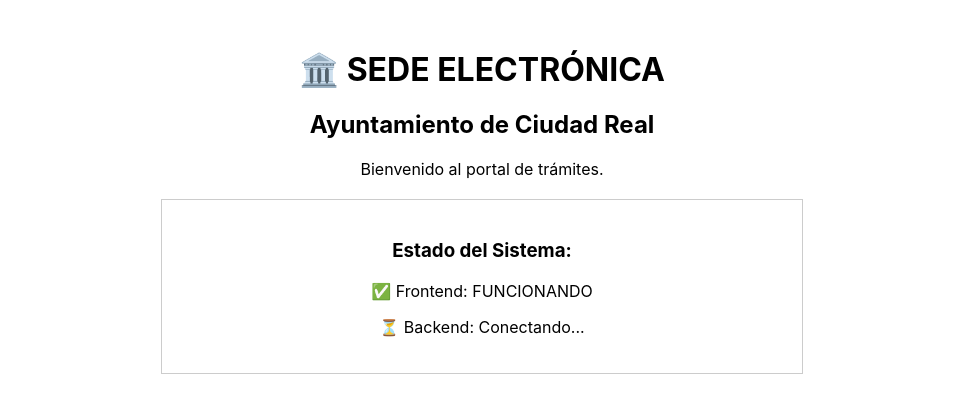
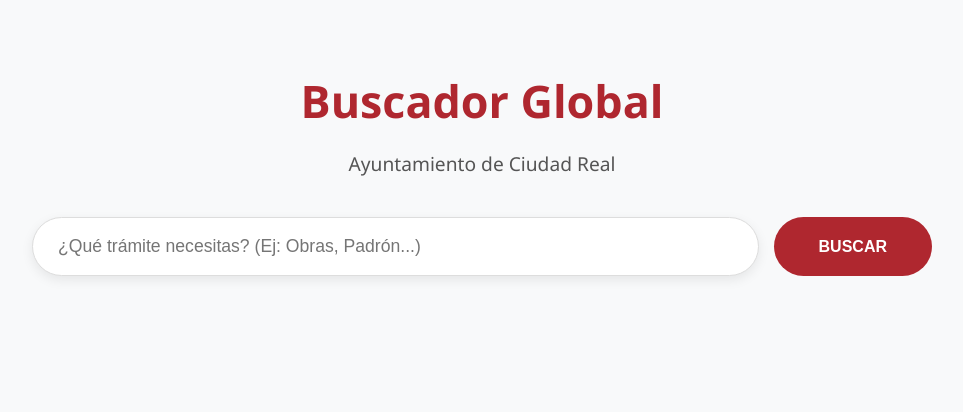
Before and after one commit to GonzaloMorenoAntona/sede-electronica, a React (Create React App) app in the folder sede-frontend/: page / in a window 1280 px wide. Shown: the top 412 px of the page, without its empty margins (158-1121 px from the left). Built offline with nearby package versions, Linux system fonts and the light colour scheme.

Commit message:
Buscador y prueba con un ejemplo

```diff
--- a/sede-frontend/package.json
+++ b/sede-frontend/package.json
@@ -2,6 +2,7 @@
   "name": "sede-frontend",
   "version": "0.1.0",
   "private": true,
+  "proxy": "http://localhost:8080",
   "dependencies": {
     "@testing-library/dom": "^10.4.1",
     "@testing-library/jest-dom": "^6.9.1",
--- a/sede-frontend/src/App.js
+++ b/sede-frontend/src/App.js
@@ -1,17 +1,146 @@
-import React from 'react';
+import React, { useState } from 'react';
 
 function App() {
+  const [view, setView] = useState('BUSCADOR');
+  const [searchTerm, setSearchTerm] = useState('');
+  const [results, setResults] = useState([]);
+  const [isLoading, setIsLoading] = useState(false);
+  const [activeTab, setActiveTab] = useState('info');
+  const [tramiteDetalle, setTramiteDetalle] = useState(null);
+
+  // --- LÓGICA DE BÚSQUEDA ---
+  const handleSearch = async (e) => {
+    e.preventDefault();
+    if (!searchTerm.trim()) return;
+    setIsLoading(true);
+    try {
+      const response = await fetch(`/api/tramites/buscar?q=${encodeURIComponent(searchTerm)}`);
+      const data = await response.json();
+      setResults(data);
+    } catch (error) { console.error("Error:", error); }
+    finally { setIsLoading(false); }
+  };
+
+  // --- NAVEGACIÓN Y CARGA ---
+  const abrirTramite = async (id) => {
+    setView('DETALLE');
+    setActiveTab('info');
+    try {
+      const response = await fetch(`/api/tramites/${id}/detalle`);
+      const data = await response.json();
+      setTramiteDetalle(data);
+    } catch (error) { alert("Error al cargar la ficha."); }
+  };
+
+  if (view === 'BUSCADOR') {
+    return (
+      <div style={{ fontFamily: '"Segoe UI", Tahoma, sans-serif', backgroundColor: '#f8f9fa', minHeight: '100vh', padding: '40px 20px' }}>
+        <div style={{ maxWidth: '900px', margin: '0 auto', textAlign: 'center' }}>
+          <h1 style={{ color: '#af272f', fontSize: '2.8em', fontWeight: '800', marginBottom: '10px' }}>Buscador Global</h1>
+          <p style={{ color: '#555', fontSize: '1.2em', marginBottom: '40px' }}>Ayuntamiento de Ciudad Real</p>
+
+          <form onSubmit={handleSearch} style={{ display: 'flex', gap: '15px', marginBottom: '50px' }}>
+            <input
+              type="text" value={searchTerm} onChange={(e) => setSearchTerm(e.target.value)}
+              placeholder="¿Qué trámite necesitas? (Ej: Obras, Padrón...)"
+              style={{ flexGrow: 1, padding: '18px 25px', borderRadius: '50px', border: '1px solid #ddd', fontSize: '1.1em', boxShadow: '0 4px 12px rgba(0,0,0,0.08)', outline: 'none' }}
+            />
+            <button type="submit" style={{ padding: '0 45px', backgroundColor: '#af272f', color: 'white', border: 'none', borderRadius: '50px', cursor: 'pointer', fontWeight: 'bold', fontSize: '1em' }}>BUSCAR</button>
+          </form>
+
+          <div style={{ display: 'grid', gap: '20px' }}>
+            {results.map(item => (
+              <div key={item.id} onClick={() => abrirTramite(item.id)} style={{ backgroundColor: 'white', padding: '25px', borderRadius: '15px', textAlign: 'left', cursor: 'pointer', borderLeft: '8px solid #af272f', boxShadow: '0 4px 15px rgba(0,0,0,0.05)', transition: 'transform 0.2s' }} onMouseOver={e => e.currentTarget.style.transform='scale(1.01)'} onMouseOut={e => e.currentTarget.style.transform='scale(1)'}>
+                <h3 style={{ margin: '0 0 8px 0', color: '#af272f', fontSize: '1.4em' }}>{item.titulo}</h3>
+                <p style={{ margin: 0, color: '#666', lineHeight: '1.5' }}>{item.descripcion?.substring(0, 160)}...</p>
+              </div>
+            ))}
+          </div>
+        </div>
+      </div>
+    );
+  }
+
+  // --- VISTA DETALLE (FICHA TÉCNICA PROFESIONAL) ---
   return (
-    <div style={{ textAlign: 'center', marginTop: '50px' }}>
-      <h1>🏛️ SEDE ELECTRÓNICA</h1>
-      <h2>Ayuntamiento de Ciudad Real</h2>
-      <p>Bienvenido al portal de trámites.</p>
+    <div style={{ fontFamily: '"Segoe UI", Roboto, sans-serif', backgroundColor: '#eff2f5', minHeight: '100vh', padding: '30px 20px' }}>
+      <div style={{ maxWidth: '1100px', margin: '0 auto', backgroundColor: 'white', borderRadius: '20px', overflow: 'hidden', boxShadow: '0 10px 30px rgba(0,0,0,0.1)' }}>
 
-      <div style={{ border: '1px solid #ccc', padding: '20px', margin: '20px auto', maxWidth: '600px' }}>
-        <h3>Estado del Sistema:</h3>
-        <p>✅ Frontend: FUNCIONANDO</p>
-        <p>⏳ Backend: Conectando...</p>
+        {/* CABECERA */}
+        <div style={{ padding: '40px', background: 'linear-gradient(135deg, #ffffff 0%, #f9f9f9 100%)', borderBottom: '1px solid #eee' }}>
+          <button onClick={() => setView('BUSCADOR')} style={{ background: 'none', border: 'none', color: '#af272f', cursor: 'pointer', fontWeight: 'bold', marginBottom: '20px', fontSize: '1em' }}>← VOLVER AL BUSCADOR</button>
+          <div style={{ display: 'flex', justifyContent: 'space-between', alignItems: 'flex-start', gap: '20px' }}>
+            <div>
+              <h1 style={{ margin: 0, color: '#222', fontSize: '2.2em', lineHeight: '1.2' }}>{tramiteDetalle?.titulo}</h1>
+              <div style={{ marginTop: '15px', display: 'flex', gap: '15px' }}>
+                <span style={{ backgroundColor: '#fff', border: '1px solid #ddd', padding: '6px 15px', borderRadius: '20px', fontSize: '0.85em', color: '#666', fontWeight: 'bold' }}>📂 {tramiteDetalle?.unidadTramitadora || 'Urbanismo'}</span>
+                <span style={{ backgroundColor: '#af272f15', color: '#af272f', padding: '6px 15px', borderRadius: '20px', fontSize: '0.85em', fontWeight: 'bold' }}>ID: {tramiteDetalle?.id}</span>
+              </div>
+            </div>
+            <button style={{ backgroundColor: '#af272f', color: 'white', border: 'none', padding: '15px 35px', borderRadius: '10px', fontWeight: 'bold', fontSize: '1.1em', cursor: 'pointer', boxShadow: '0 4px 10px rgba(175, 39, 47, 0.3)' }}>TRAMITAR AHORA</button>
+          </div>
+        </div>
+
+        {/* PESTAÑAS */}
+        <div style={{ display: 'flex', backgroundColor: '#fcfcfc', borderBottom: '1px solid #eee' }}>
+          {['info', 'docs', 'normas'].map(tab => (
+            <button key={tab} onClick={() => setActiveTab(tab)} style={{ flex: 1, padding: '20px', border: 'none', background: 'none', cursor: 'pointer', fontWeight: '700', fontSize: '1.05em', color: activeTab === tab ? '#af272f' : '#888', borderBottom: activeTab === tab ? '4px solid #af272f' : '4px solid transparent', transition: '0.3s' }}>
+              {tab === 'info' ? 'INFORMACIÓN GENERAL' : tab === 'docs' ? 'DOCUMENTACIÓN' : 'NORMATIVA'}
+            </button>
+          ))}
+        </div>
+
+        {/* CONTENIDO DINÁMICO */}
+        <div style={{ padding: '50px', lineHeight: '1.8', color: '#333', fontSize: '1.05em' }}>
+
+          {activeTab === 'info' && (
+            <div style={{ animation: 'fadeIn 0.5s' }}>
+              <h3 style={{ color: '#af272f', borderBottom: '2px solid #f0f0f0', paddingBottom: '10px', marginBottom: '20px' }}>Objeto del Procedimiento</h3>
+              <p style={{ whiteSpace: 'pre-line', marginBottom: '40px' }}>{tramiteDetalle?.descripcion}</p>
+
+              <div style={{ backgroundColor: '#fff9f9', borderLeft: '5px solid #af272f', padding: '25px', borderRadius: '0 10px 10px 0' }}>
+                <h4 style={{ margin: '0 0 10px 0', color: '#af272f' }}>Notas Importantes</h4>
+                <p style={{ margin: 0, fontSize: '0.95em' }}>
+                  Una vez ejecutadas las nuevas obras, el interesado/a obtendrá junto con la declaración responsable de primera ocupación, la acometida definitiva de agua.<br/><br/>
+                  <strong>Liquidación:</strong> Deberá liquidar el I.C.I.O. correspondiente (Ordenanza fiscal C-4).<br/><br/>
+                  <strong>Archivos pesados:</strong> En caso de necesitar varios Registros telemáticos por volumen máximo (20MB), haga mención al primer número de Registro de Entrada para anexarlos al expediente.
+                </p>
+              </div>
+            </div>
+          )}
+
+          {activeTab === 'docs' && (
+            <div style={{ animation: 'fadeIn 0.5s' }}>
+              <h3 style={{ color: '#af272f', marginBottom: '25px' }}>Requisitos y Documentos a aportar</h3>
+              {tramiteDetalle?.documentos?.length > 0 ? (
+                tramiteDetalle.documentos.map((doc, i) => (
+                  <div key={i} style={{ padding: '20px', border: '1px solid #eee', borderRadius: '10px', marginBottom: '15px' }}>
+                    <div style={{ fontWeight: 'bold', color: '#222', marginBottom: '5px', fontSize: '1.1em' }}>📄 {doc.nombre}</div>
+                    <div style={{ color: '#666', fontSize: '0.95em' }}>{doc.descripcion}</div>
+                  </div>
+                ))
+              ) : <p>Cargando requisitos...</p>}
+            </div>
+          )}
+
+          {activeTab === 'normas' && (
+            <div style={{ animation: 'fadeIn 0.5s' }}>
+              <h3 style={{ color: '#af272f', marginBottom: '25px' }}>Marco Jurídico</h3>
+              {tramiteDetalle?.normativas?.map((norma, i) => (
+                <div key={i} style={{ marginBottom: '20px', padding: '15px', backgroundColor: '#f8fafd', borderRadius: '8px' }}>
+                  <a href={norma.enlaceBoletin} target="_blank" rel="noreferrer" style={{ color: '#0056b3', textDecoration: 'none', fontWeight: 'bold', fontSize: '1.1em' }}>
+                    🔗 {norma.referencia}
+                  </a>
+                  <p style={{ margin: '5px 0 0 0', color: '#555' }}>{norma.descripcionCorta}</p>
+                </div>
+              ))}
+            </div>
+          )}
+        </div>
       </div>
+      <style>{`
+        @keyframes fadeIn { from { opacity: 0; transform: translateY(10px); } to { opacity: 1; transform: translateY(0); } }
+      `}</style>
     </div>
   );
 }
```
Also changed, not shown: 1 other file (tests, documents, lock files or other folders).
